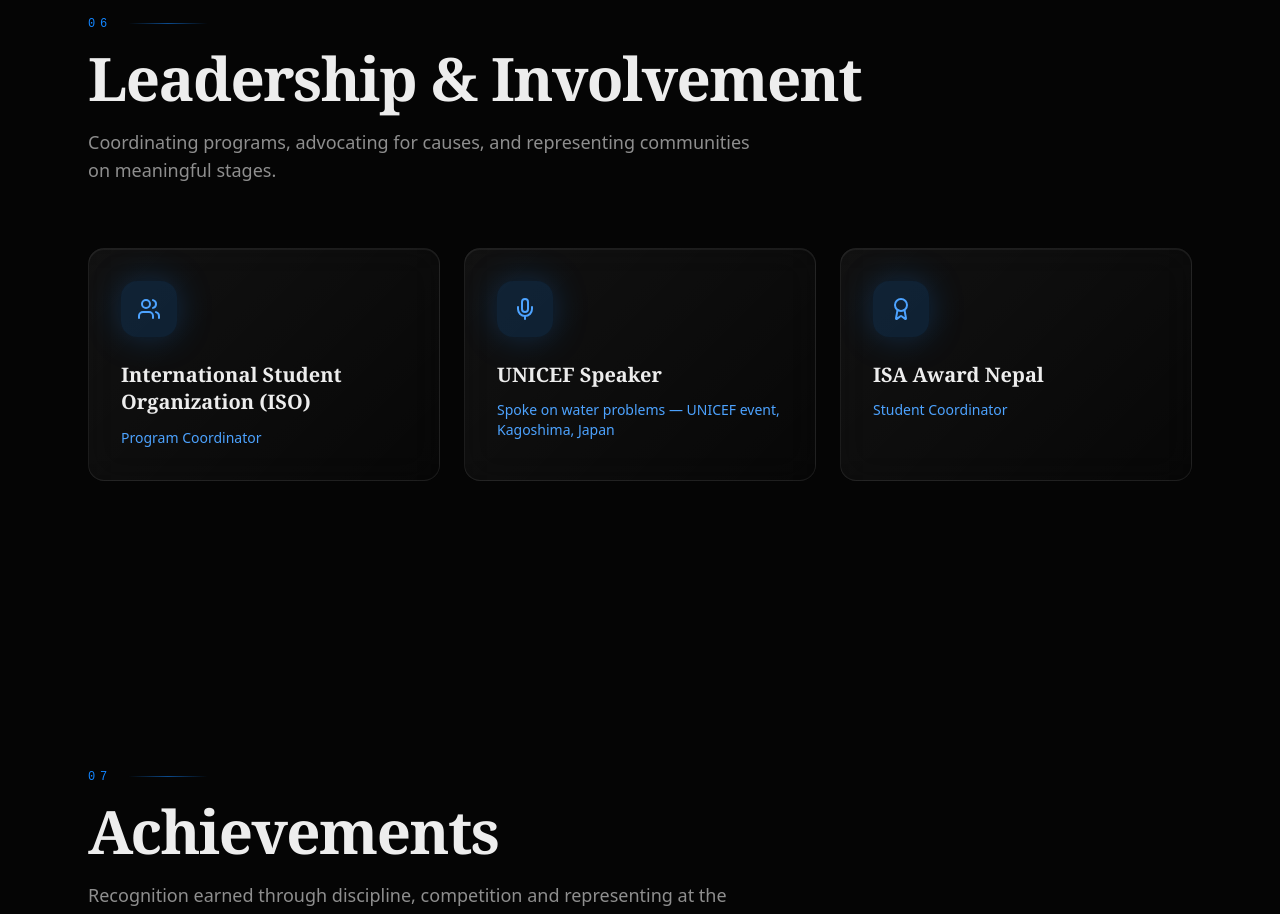
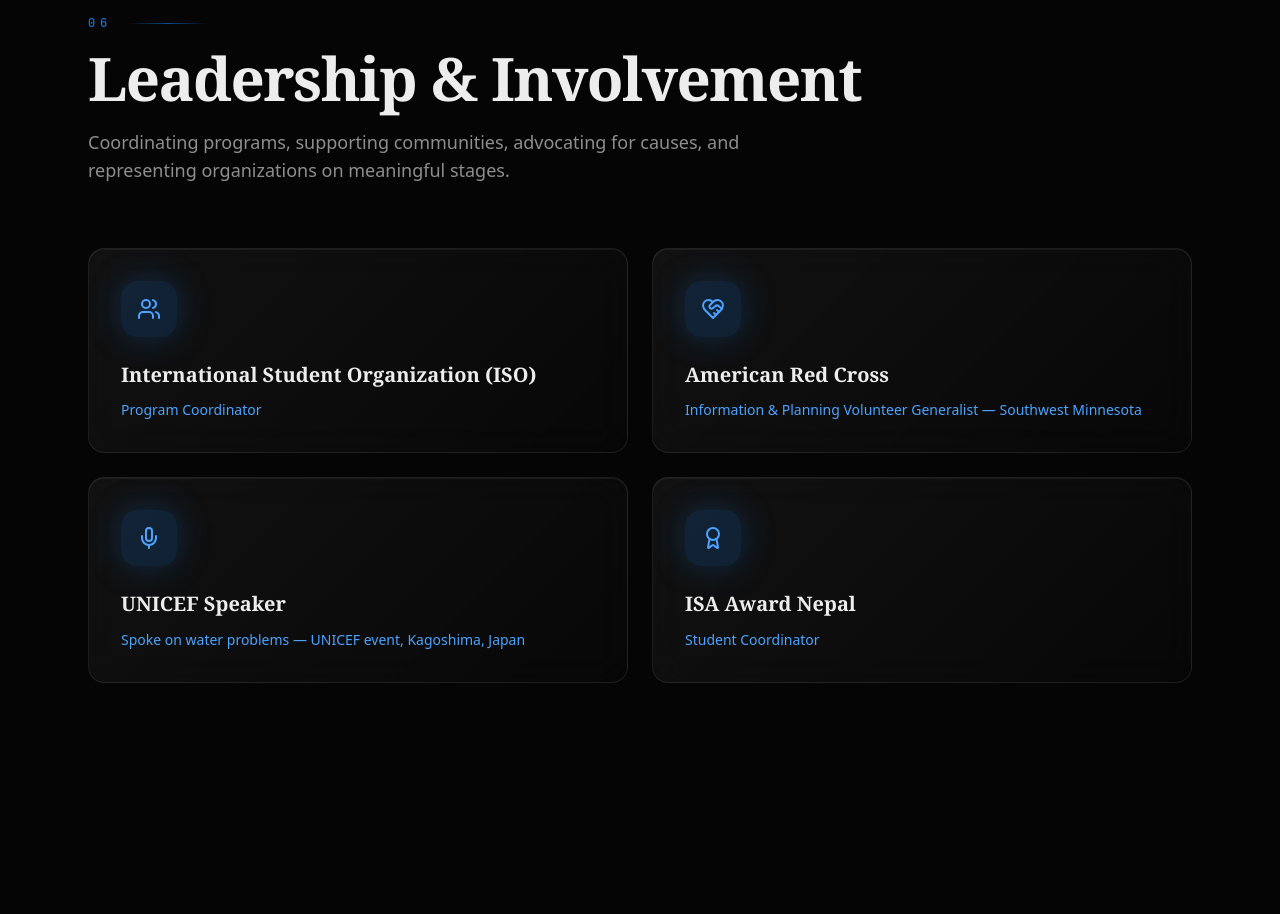
Before and after one commit to ayushgaire/ayush-portfolio, a React (Vite) app: page / in a window 1280 px wide. Shown: the part 7920-8834 px from the top of the page. Built offline with nearby package versions, Linux system fonts and the light colour scheme; a web font is replaced by a local one.

Commit message:
Updated portfolio leadership section

```diff
--- a/src/components/Leadership.jsx
+++ b/src/components/Leadership.jsx
@@ -1,11 +1,16 @@
 import { motion } from 'framer-motion'
-import { Users, Mic, Award } from 'lucide-react'
+import { Users, Mic, Award, HeartHandshake } from 'lucide-react'
 import { Section, SectionHeader, fadeUp } from './Section'
 
 const LEADERSHIP = [
   {
     title: 'International Student Organization (ISO)',
     role: 'Program Coordinator',
+  },
+
+  {
+    title: 'American Red Cross',
+    role: 'Information & Planning Volunteer Generalist — Southwest Minnesota',
   },
 
   {
@@ -19,7 +24,7 @@
   },
 ]
 
-const icons = [Users, Mic, Award]
+const icons = [Users, HeartHandshake, Mic, Award]
 
 export default function Leadership() {
   return (
@@ -27,10 +32,10 @@
       <SectionHeader
         index="06"
         title="Leadership & Involvement"
-        subtitle="Coordinating programs, advocating for causes, and representing communities on meaningful stages."
+        subtitle="Coordinating programs, supporting communities, advocating for causes, and representing organizations on meaningful stages."
       />
 
-      <div className="grid gap-6 md:grid-cols-3">
+      <div className="grid gap-6 md:grid-cols-2">
         {LEADERSHIP.map((l, i) => {
           const Icon = icons[i % icons.length]
 
```
Also changed, not shown: 1 other file (tests, documents, lock files or other folders).
